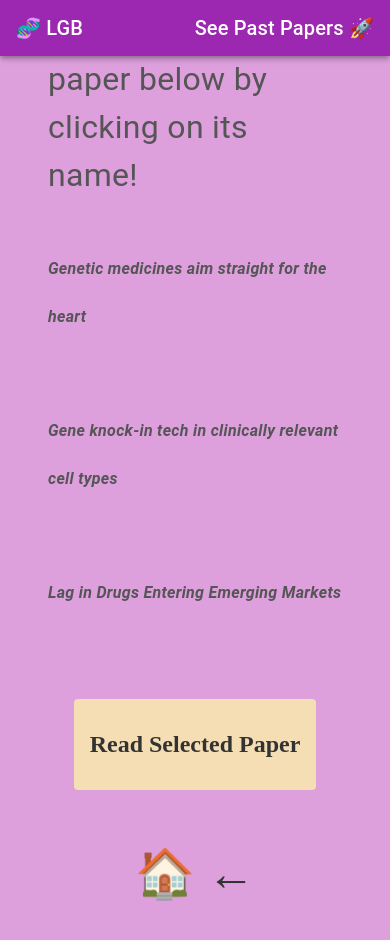
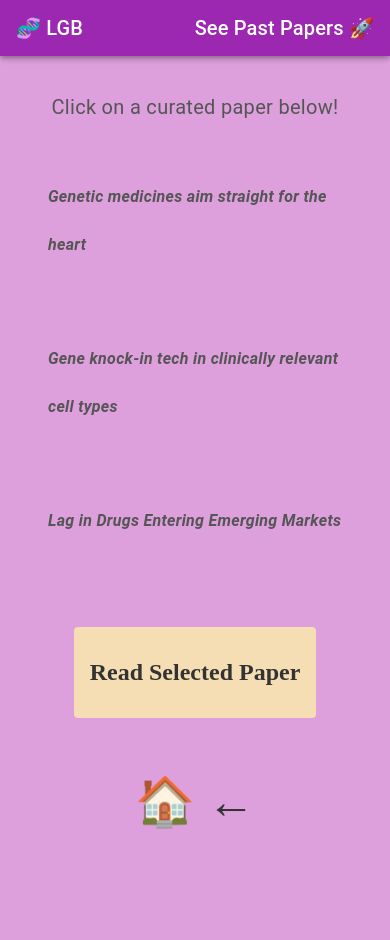
Before and after one commit to rohanrobinson/lgb, a Next.js app: page /select-paper in a window 390 px wide. Shown: the top 940 px of the page. After the commit the page ends 902 px from the top, so only its background shows below. Built offline with nearby package versions, Linux system fonts and the light colour scheme.

Commit message:
resize header on mobile browser

```diff
--- a/src/pages/select-paper.js
+++ b/src/pages/select-paper.js
@@ -93,7 +93,7 @@ export default function SelectPaper() {
               mt: 10,
             }}>
               <Typography variant="body1" sx={{ mb: 2, fontSize: "2.0rem" }}>
-                Select a curated paper below by clicking on its name!
+                <span className={styles.selectPaperHeader}>Click on a curated paper below!</span>
               </Typography>
 
               <Box sx={{
--- a/src/styles/Home.module.css
+++ b/src/styles/Home.module.css
@@ -1,5 +1,9 @@
-  /* Center content */
+
   @media only screen and (max-width: 800px) {
+    .selectPaperHeader {
+      font-size: 1.25rem;
+    }
+
     .lgbDescription {
       font-size: 1rem;
     }
@@ -10,7 +14,7 @@
       font-size: 0.75rem;
     }
     .abstractText {
-        font-size: 12px;
+      font-size: 12px;
     }
   }
 
```
